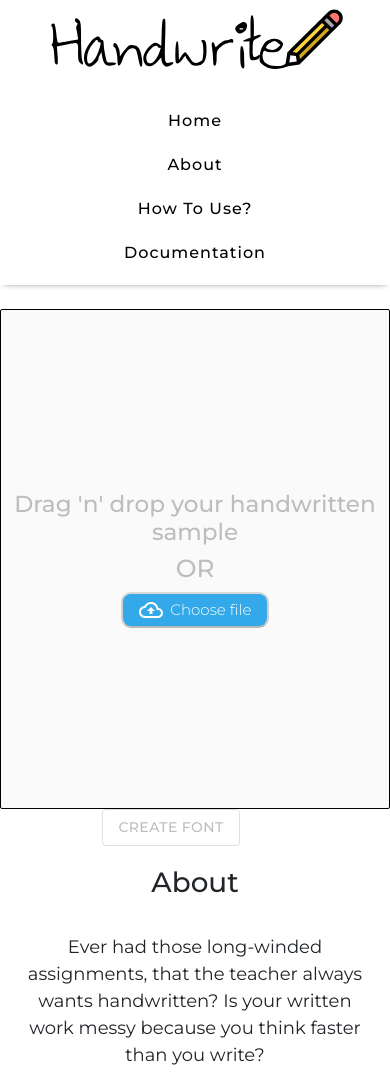
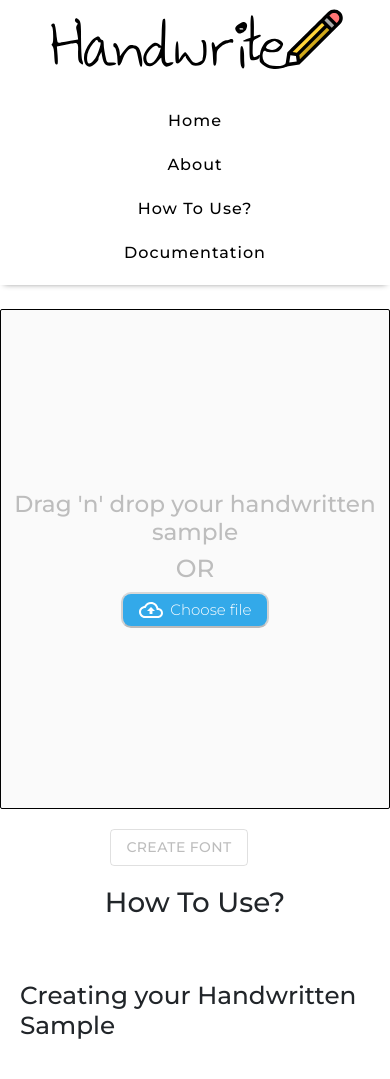
Before and after one commit to builtree/handwrite-web, a React (Create React App) app: page / in a window 390 px wide. Shown: the top 1079 px of the page. Built offline with nearby package versions, Linux system fonts and the light colour scheme.

Commit message:
added viewport

```diff
--- a/src/App.js
+++ b/src/App.js
@@ -78,8 +78,8 @@ function Handwrite() {
       <img src={logo} alt="handwrite logo" className="Handwrite-Logo" />
       <Navbar />
       <Home />
+      <HowToUse />
       <About />
-      <HowToUse />
       <div className="bottom-container">
       </div>
     </div>
--- a/src/Home.js
+++ b/src/Home.js
@@ -117,7 +117,7 @@ function Home(props) {
   }
 
   return (
-    <div>
+    <div className="grid">
       <form onSubmit={(e) => sendImage(e)}>
         <Grid container direction="row" justify="space-around" alignItems="center">
           <div><br />
@@ -140,7 +140,8 @@ function Home(props) {
                 <HighlightOffOutlined />
               </IconButton></h6></center> : ""}
           </div>
-          <div>
+          <div className="submit-button">
+            &emsp;
             <Button type="submit" variant="outlined" disabled={fetching}>
               CREATE FONT
             </Button>
--- a/src/index.css
+++ b/src/index.css
@@ -108,6 +108,14 @@ code {
         flex-direction: column;
         justify-content: space-between;
     }
+    .submit-button {
+      padding-top: 20px;
+    }
+}
+
+.grid {
+  max-width: 1200px;
+  margin: auto;
 }
 
 .image-container {
```
